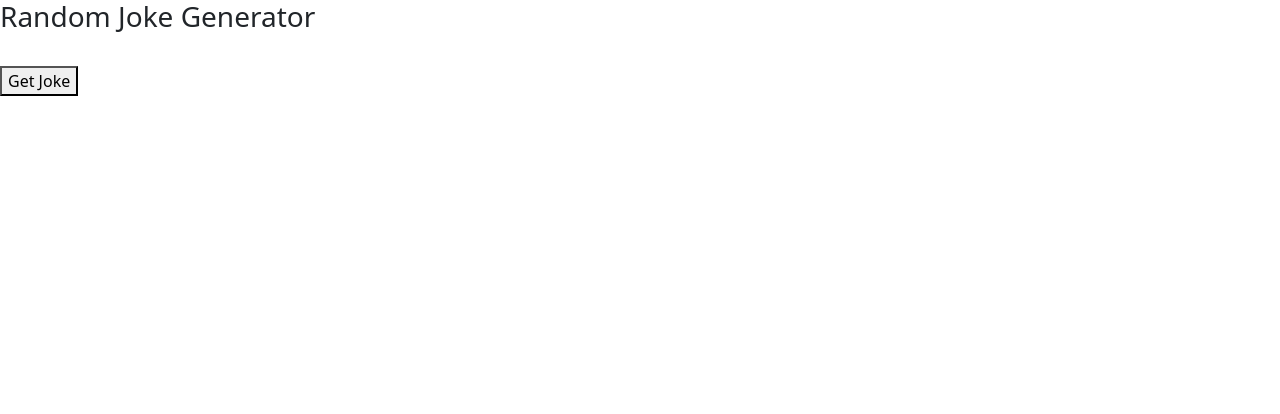
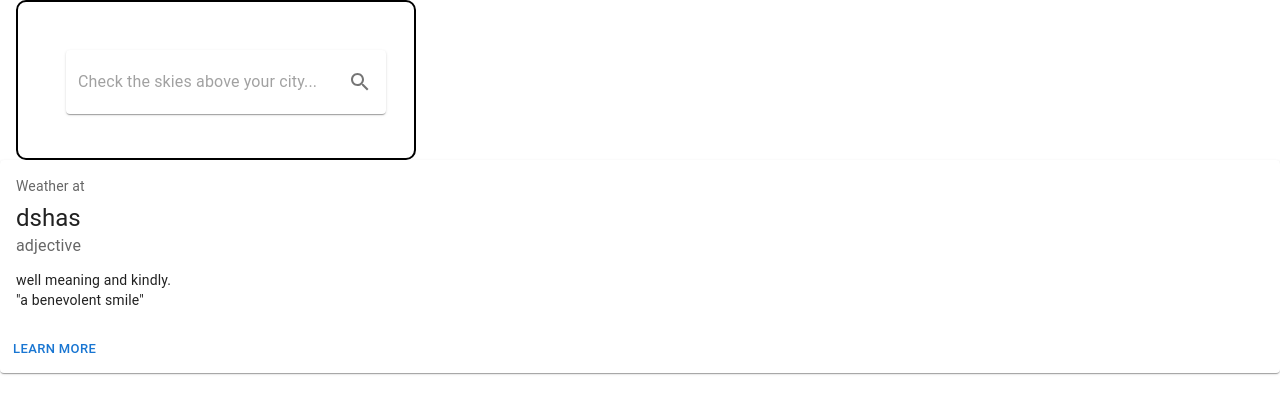
Before and after one commit to Sakshi-Dappu/Triple-Threat, a React (Vite) app: page / in a window 1280 px wide. Shown: the top 414 px of the page. Built offline with nearby package versions, Linux system fonts and the light colour scheme.

Commit message:
Weather App

```diff
--- a/package.json
+++ b/package.json
@@ -10,6 +10,10 @@
     "preview": "vite preview"
   },
   "dependencies": {
+    "@emotion/react": "^11.13.3",
+    "@emotion/styled": "^11.13.0",
+    "@mui/icons-material": "^6.1.4",
+    "@mui/material": "^6.1.4",
     "axios": "^1.7.7",
     "react": "^18.3.1",
     "react-dom": "^18.3.1",
--- a/src/App.jsx
+++ b/src/App.jsx
@@ -1,27 +1,9 @@
-import React from "react";
-import { useState } from "react";
-
+import React from 'react'
+import Weather from './component/Weather'
 export default function App() {
-  const [joke, setJoke] = useState("");
-
-  const URL = "https://official-joke-api.appspot.com/jokes/random";
-
-  const JokeGenerator = async () => {
-    let response = await fetch(URL);
-    let JSONResponse = await response.json();
-    console.log(JSONResponse);
-    setJoke({ setup: JSONResponse.setup, punchline: JSONResponse.punchline });
-  };
-
   return (
     <div>
-      <h3>Random Joke Generator</h3>
-      <br />
-      <button onClick={JokeGenerator}>Get Joke</button>
-      <div className="joke">
-        <h4>{joke.setup}</h4>
-<p>{joke.punchline}</p>
-      </div>
+      <Weather />
     </div>
-  );
+  )
 }
--- /dev/null
+++ b/src/component/InfoBox.jsx
@@ -0,0 +1,49 @@
+import React from "react";
+import Box from "@mui/material/Box";
+import Card from "@mui/material/Card";
+import CardActions from "@mui/material/CardActions";
+import CardContent from "@mui/material/CardContent";
+import Button from "@mui/material/Button";
+import Typography from "@mui/material/Typography";
+
+export default function InfoBox({ value }) {
+if(value) {
+    let city_name = value.city.name;
+
+}
+
+
+
+  const bull = (
+    <Box
+      component="span"
+      sx={{ display: "inline-block", mx: "2px", transform: "scale(0.8)" }}
+    >
+      •
+    </Box>
+  );
+
+  return (
+    <Card sx={{ minWidth: 275 }}>
+      <CardContent>
+        <Typography gutterBottom sx={{ color: "text.secondary", fontSize: 14 }}>
+          Weather at
+        </Typography>
+        <Typography variant="h5" component="div">
+            dshas
+        </Typography>
+        <Typography sx={{ color: "text.secondary", mb: 1.5 }}>
+          adjective
+        </Typography>
+        <Typography variant="body2">
+          well meaning and kindly.
+          <br />
+          {'"a benevolent smile"'}
+        </Typography>
+      </CardContent>
+      <CardActions>
+        <Button size="small">Learn More</Button>
+      </CardActions>
+    </Card>
+  );
+}
--- /dev/null
+++ b/src/component/SearchBox.jsx
@@ -0,0 +1,52 @@
+import React from "react";
+import { useState } from "react";
+import "./SearchBox.css";
+//Button import code
+
+//Search Box code
+import Paper from "@mui/material/Paper";
+import InputBase from "@mui/material/InputBase";
+
+import IconButton from "@mui/material/IconButton";
+
+import SearchIcon from "@mui/icons-material/Search";
+
+export default function SearchBox({ onSearch }) {
+  const [city, setCity] = useState("");
+
+  const handleInputChange = (e) => {
+    setCity(e.target.value);
+  };
+
+  const handleCitySearch = () => {
+    if (city) {
+      onSearch(city);
+    }
+  };
+
+  return (
+    <div className="search_box">
+      <Paper
+        className="inp_box"
+        component="form"
+        sx={{ p: "2px 4px", display: "flex", alignItems: "center", width: 400 }}
+      >
+        <InputBase
+          sx={{ ml: 1, flex: 1 }}
+          placeholder="Check the skies above your city..."
+          inputProps={{ "aria-label": "search google maps" }}
+          value={city}
+          onChange={handleInputChange}
+        />
+        <IconButton
+          type="button"
+          sx={{ p: "10px" }}
+          onClick={handleCitySearch}
+          aria-label="search"
+        >
+          <SearchIcon />
+        </IconButton>
+      </Paper>
+    </div>
+  );
+}
--- /dev/null
+++ b/src/component/Searchbox.css
@@ -0,0 +1,19 @@
+.search_box {
+    margin-left: 1rem;
+}
+
+.inp_box {
+    margin: 2rem !important;
+    width: 20rem !important;
+    height: 4rem !important;
+}
+
+
+
+.search_box {
+    border: 2px solid black;
+    width: 25rem;
+    height: 10rem;
+    padding: 1rem;
+    border-radius: 10px;
+}
--- /dev/null
+++ b/src/component/Weather.jsx
@@ -0,0 +1,27 @@
+import React, { useState } from "react";
+import SearchBox from "./SearchBox";
+import InfoBox from "./InfoBox";
+export default function Weather() {
+  const [weather, setWeather] = useState("");
+  const API_Key = "cb5f39912e548a00caf9112a4f3ae23d";
+
+  const WeatherResponse = async (city) => {
+    const URL = `https://api.openweathermap.org/data/2.5/forecast?q=${city}&appid=${API_Key}`;
+
+    try {
+      let response = await fetch(URL);
+      let JSONResponse = await response.json();
+      console.log(JSONResponse);
+      setWeather(JSONResponse);
+    } catch (error) {
+      console.log("ERROR: ", error);
+    }
+  };
+
+  return (
+    <div>
+      <SearchBox onSearch={WeatherResponse} />
+      <InfoBox value={weather} />
+    </div>
+  );
+}
```
Also changed, not shown: src/component/Weather.css (added), 1 other file (tests, documents, lock files or other folders).
